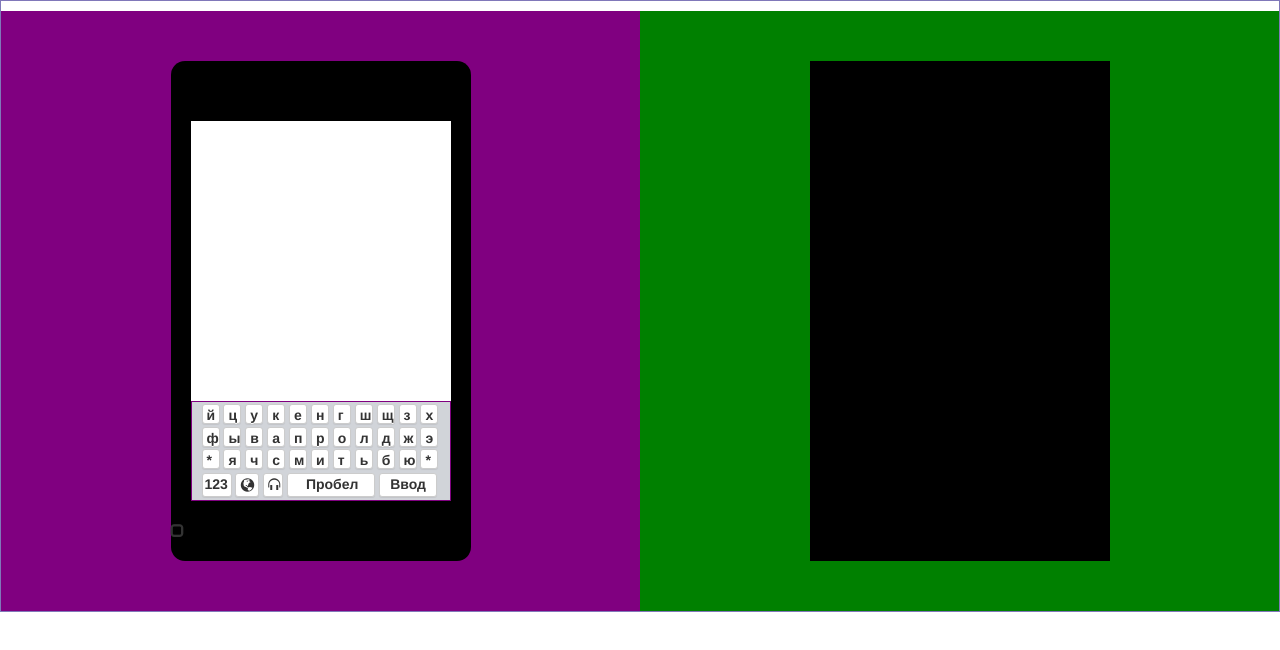
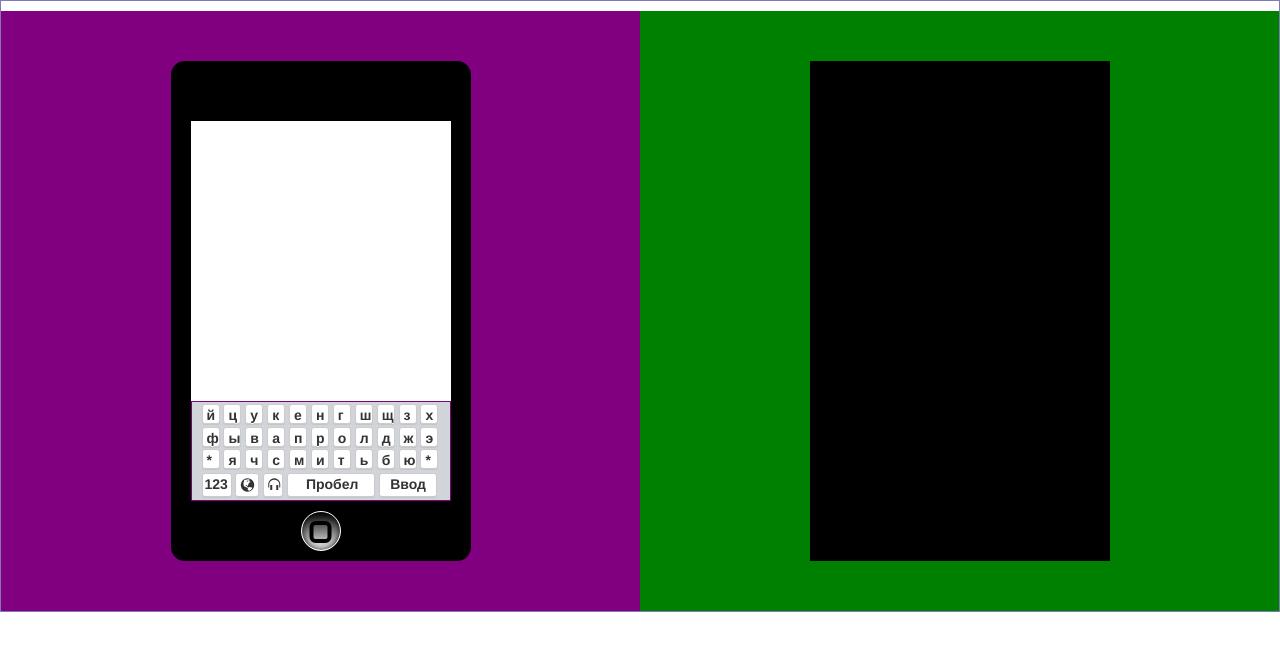
Before and after one commit to michaelrubin24/js-message, a website: page index.html in a window 1280 px wide. Drawn offline with nearby package versions, Linux system fonts and the light colour scheme.

Commit message:
add styles for power button

```diff
--- a/stylesheets/style.css
+++ b/stylesheets/style.css
@@ -34,6 +34,7 @@
    height: 380px;
    background: white;
    padding-top: 280px;
+   margin-bottom: 0px;
  }
 
  .iphone-keyboard{
@@ -76,7 +77,7 @@
    padding-left: 10px;
  }
 
- .action-buttons .numbers{
+  .action-buttons .numbers{
    width: 30px;
    padding-left: 2px;
  }
@@ -88,9 +89,28 @@
 
  }
 
- .action-buttons .microphone{
+  .action-buttons .microphone{
    width: 20px;
    padding-left: 4px;
    padding-top: 2px;
    font-size: 12px;
  }
+ .iphone-power-button{
+   width: 40px;
+   height: 40px;
+   border: 1px solid white;
+   border-radius: 20px;
+   background-color: black;
+   background: linear-gradient(to bottom,  #000, #fff);
+   margin: 10px auto;
+   padding-top: 5px;
+   padding-left: 8px;
+   color: black;
+   font-size: 24px;
+   box-shadow: inset 0 0 6px;
+ }
+ .iphone-power-button:hover{
+   cursor: pointer;
+   opacity: 0.7;
+   border: 2px solid green;
+ }
```
